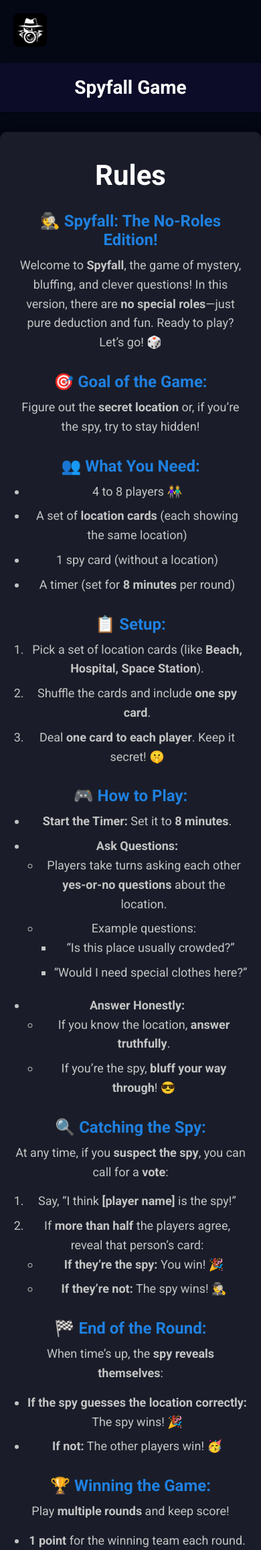
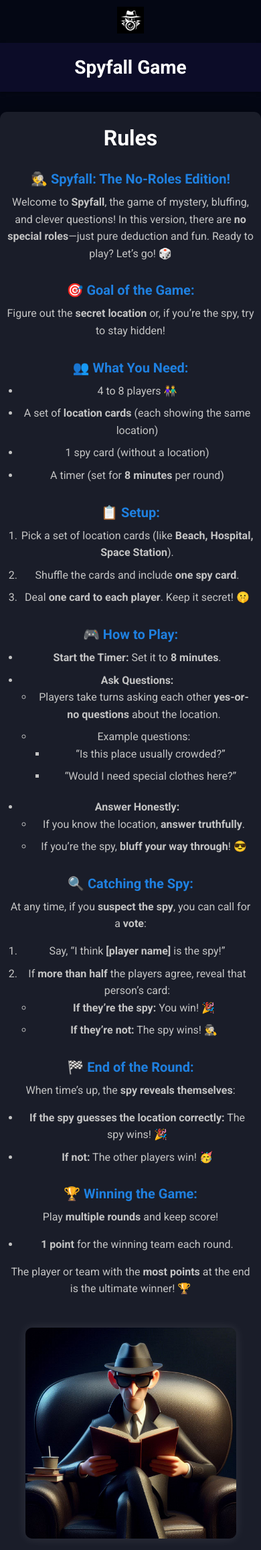
Before and after one commit to David290333/spyfall_game, a Flask app: page /rules in a window 390 px wide. Shown: the top 2314 px of the page at 67% size. Run offline with Flask 3, Linux system fonts and the light colour scheme.

Commit message:
✅ Přidán gunicorn + responsivita

```diff
--- a/static/css/style-rules.css
+++ b/static/css/style-rules.css
@@ -129,33 +129,43 @@ ul li, ol li {
     .container {
         flex-direction: column;
         gap: 20px;
+        padding: 20px 10px;
     }
+
     .text-section {
         text-align: center;
         padding: 0;
     }
+
+    .title {
+        font-size: 32px;
+    }
+
+    .section-title {
+        font-size: 20px;
+    }
+
+    .description {
+        font-size: 16px;
+    }
+
     .image-section {
         padding: 10px;
     }
+
+    .image-section img {
+        max-width: 90%;
     }
 
     .page-header {
-    width: 100%;
-    display: flex;
-    justify-content: space-between;
+        flex-direction: column;
         align-items: center;
-    padding: 20px;
-    box-sizing: border-box;
+        gap: 10px;
+        padding: 10px;
     }
 
     .logo-img,
     .rules-img {
-    height: 50px;
-    border-radius: 8px;
-    transition: transform 0.3s ease;
+        height: 40px;
     }
-
-.logo-img:hover,
-.rules-img:hover {
-    transform: scale(1.05);
 }
```
Also changed, not shown: static/css/style-game.css (+43 -0 lines), static/css/style-gameover.css (+43 -0 lines), static/css/style-room.css (+42 -0 lines). Lines whose indentation alone changed are shown as unchanged.
